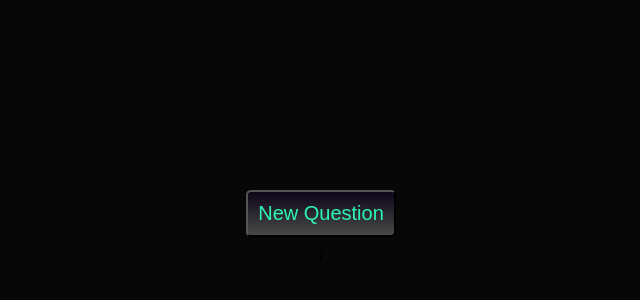
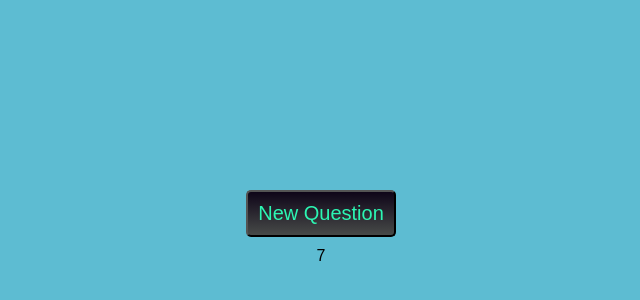
Before and after one commit to CommonCoeur/Question-Generator, a plain HTML site: page index.html in a window 1280 px wide. Shown: the part 198-498 px from the top of the page, without its empty margins (319-959 px from the left). Drawn offline with Linux system fonts and the light colour scheme.

Commit message:
Update index.html

```diff
--- a/index.html
+++ b/index.html
@@ -6,8 +6,8 @@
     <title>Document</title>
     <style>
         body{
-             background: #070707;
-            font-family: "Courier New", Courier, monospace;
+             background: #5dbcd2;
+            font-family: "Montserrat", sans-serif, monospace;
             padding: 25%;
         }
         #main{
```
